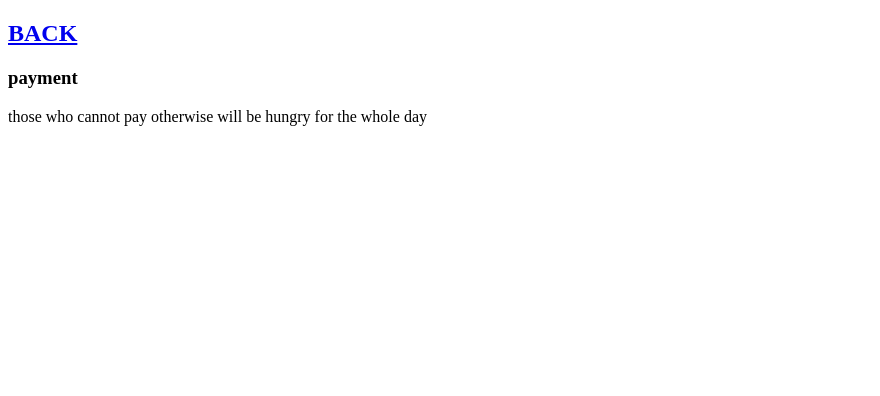
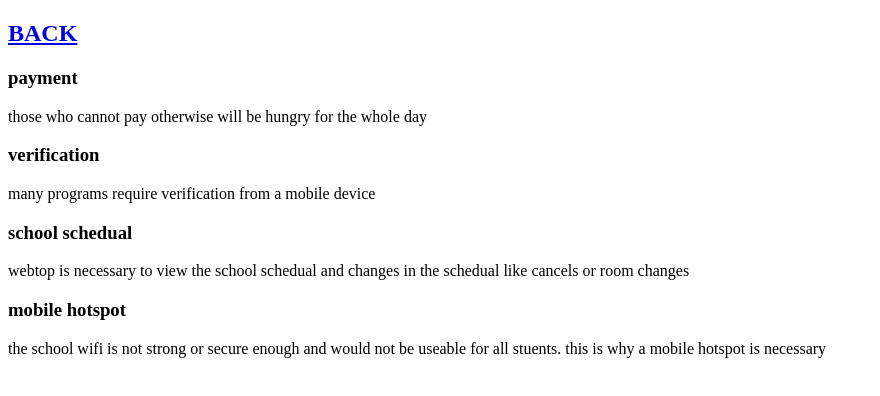
Before and after one commit to AMT-AM-T/ironiheyphoneban, a plain HTML site: page usesof.html in a window 1280 px wide. Shown: the whole page, without its empty margins (0-880 px from the left). Drawn offline with Linux system fonts and the light colour scheme.

Commit message:
Update usesof.html

```diff
--- a/usesof.html
+++ b/usesof.html
@@ -11,6 +11,20 @@
         payment
     </h3>
     <p>those who cannot pay otherwise will be hungry for the whole day</p>
+    <h3>
+        verification
+    </h3>
+    <p>many programs require verification from a mobile device</p>
+    <h3>
+        school schedual
+    </h3>
+    <p>webtop is necessary to view the school schedual and changes in the schedual like cancels or room changes</p>
+    <h3>
+        mobile hotspot
+    </h3>
+    <p>
+        the school wifi is not strong or secure enough and would not be useable for all stuents. this is why a mobile hotspot is necessary
+    </p>
 
 </body>
 </html>
```
